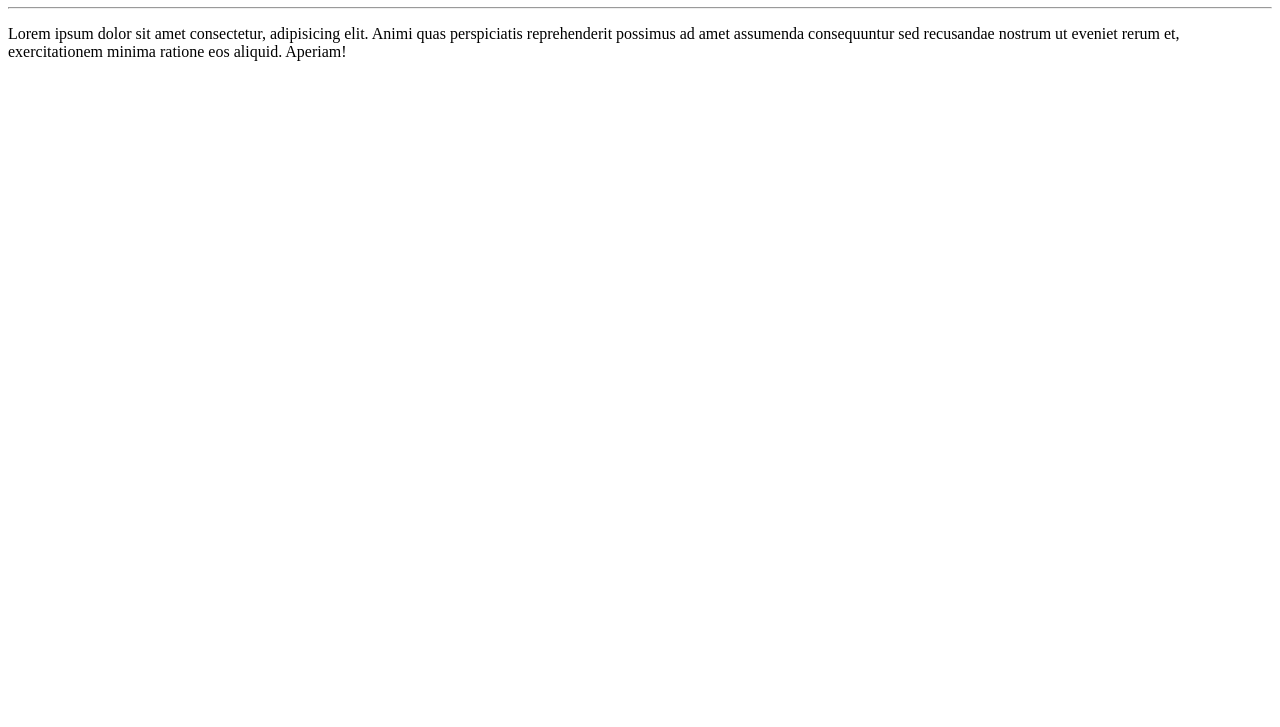
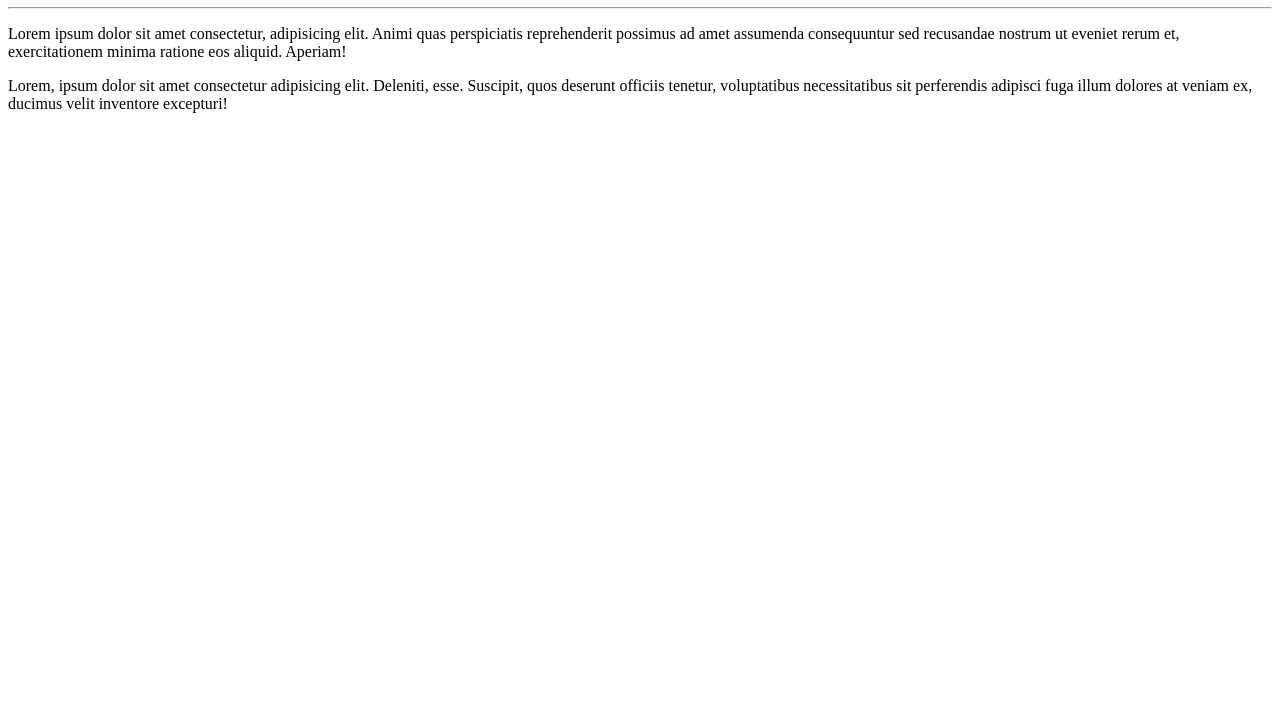
Before and after one commit to joaopaulosampaio2/Ola-Mundo, a plain HTML site: page site-exemplo/index.html in a window 1280 px wide. Shown: the part 73-800 px from the top of the page. Drawn offline with Linux system fonts and the light colour scheme.

Commit message:
adicionei um parágrafo

```diff
--- a/site-exemplo/index.html
+++ b/site-exemplo/index.html
@@ -12,5 +12,8 @@
     <p>Lorem ipsum dolor sit amet consectetur, adipisicing elit.
     Animi quas perspiciatis reprehenderit possimus ad amet assumenda consequuntur sed
     recusandae nostrum ut eveniet rerum et, exercitationem minima ratione eos aliquid. Aperiam!</p>
+    <p>Lorem, ipsum dolor sit amet consectetur adipisicing elit.
+    Deleniti, esse. Suscipit, quos deserunt officiis tenetur, voluptatibus necessitatibus
+     sit perferendis adipisci fuga illum dolores at veniam ex, ducimus velit inventore excepturi!</p>
 </body>
 </html>
```
